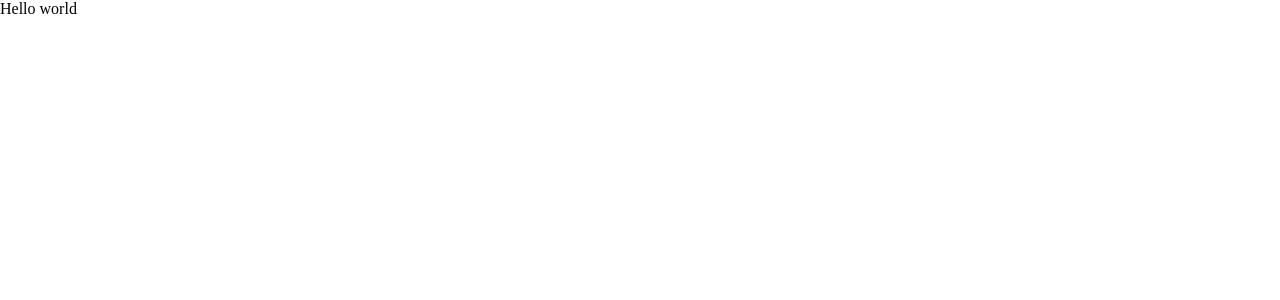
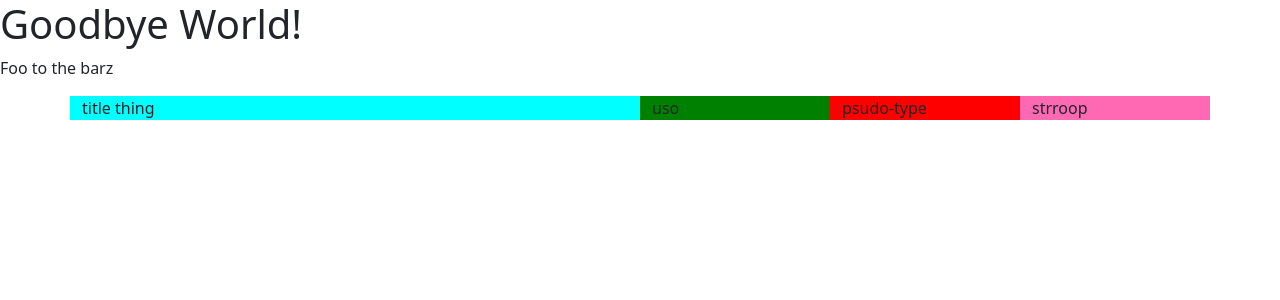
Before and after one commit to TheIvanHu/Knoggin, a React app: page /sudotype in a window 1280 px wide. Shown: the top 300 px of the page. Built offline with nearby package versions, Linux system fonts and the light colour scheme; the HTML template or start-up script is replaced by a standard one.

Commit message:
blingbling commit

```diff
--- /dev/null
+++ b/src/assets/scss/Home.scss
@@ -0,0 +1,15 @@
+.one {
+    background-color: aqua;
+}
+
+.two {
+    background-color: green;
+}
+
+.three {
+    background-color: red;
+}
+
+.four {
+    background-color: hotpink;
+}
--- a/src/components/App.tsx
+++ b/src/components/App.tsx
@@ -1,29 +1,14 @@
 import * as React from "react";
 import "./../assets/scss/App.scss";
-import {
-  BrowserRouter as Router,
-  NavLink,
-  Routes,
-  Route,
-} from "react-router-dom";
-import { MemoryRouter, Outlet, useLocation } from "react-router";
-
 import Home from "./Home";
 import SudoType from "../pages/SudoType";
 
-const App = () => {
-  const initialSearchParam = new URLSearchParams(window.location.search);
-  const initialPath = initialSearchParam.get("path") || "/";
-
-  return (
-    <MemoryRouter initialEntries={["/", initialPath]}>
-      <Routes>
-        <Route path="" element={<Home />} />
-
-        <Route path="/sudotype" element={<SudoType />} />
-      </Routes>
-    </MemoryRouter>
-  );
-};
+const App = () => (
+  <div className="body">
+    <h1>Goodbye World!</h1>
+    <p>Foo to the barz</p>
+    <Home />
+  </div>
+);
 
 export default App;
--- a/src/components/Home.tsx
+++ b/src/components/Home.tsx
@@ -1,9 +1,31 @@
-import { Component } from "react";
+import * as React from "react";
+import "./../assets/scss/Home.scss";
+import Container from "react-bootstrap/Container";
+import Row from "react-bootstrap/Row";
+import Col from "react-bootstrap/Col";
+import "bootstrap";
+import "bootstrap/dist/css/bootstrap.css";
+import "bootstrap/dist/js/bootstrap.js";
 
-class Home extends Component {
-  render() {
-    return <div>Hello world</div>;
-  }
-}
+const Home = () => (
+  <div>
+    <Container>
+      <Row>
+        <Col xs={6} className="one">
+          title thing
+        </Col>
+        <Col xs={2} className="two">
+          uso
+        </Col>
+        <Col xs={2} className="three">
+          psudo-type
+        </Col>
+        <Col xs={2} className="four">
+          strroop
+        </Col>
+      </Row>
+    </Container>
+  </div>
+);
 
 export default Home;
```
